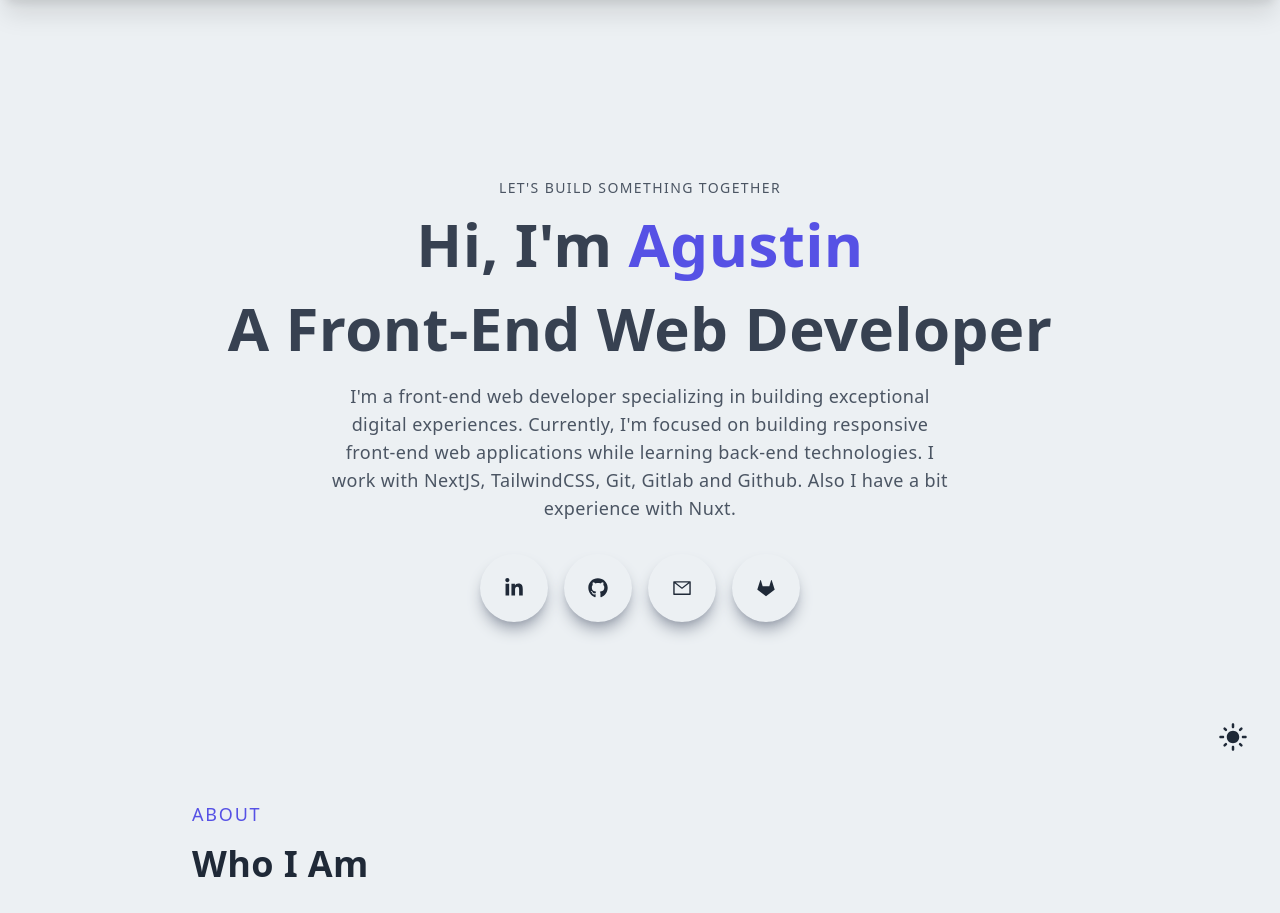
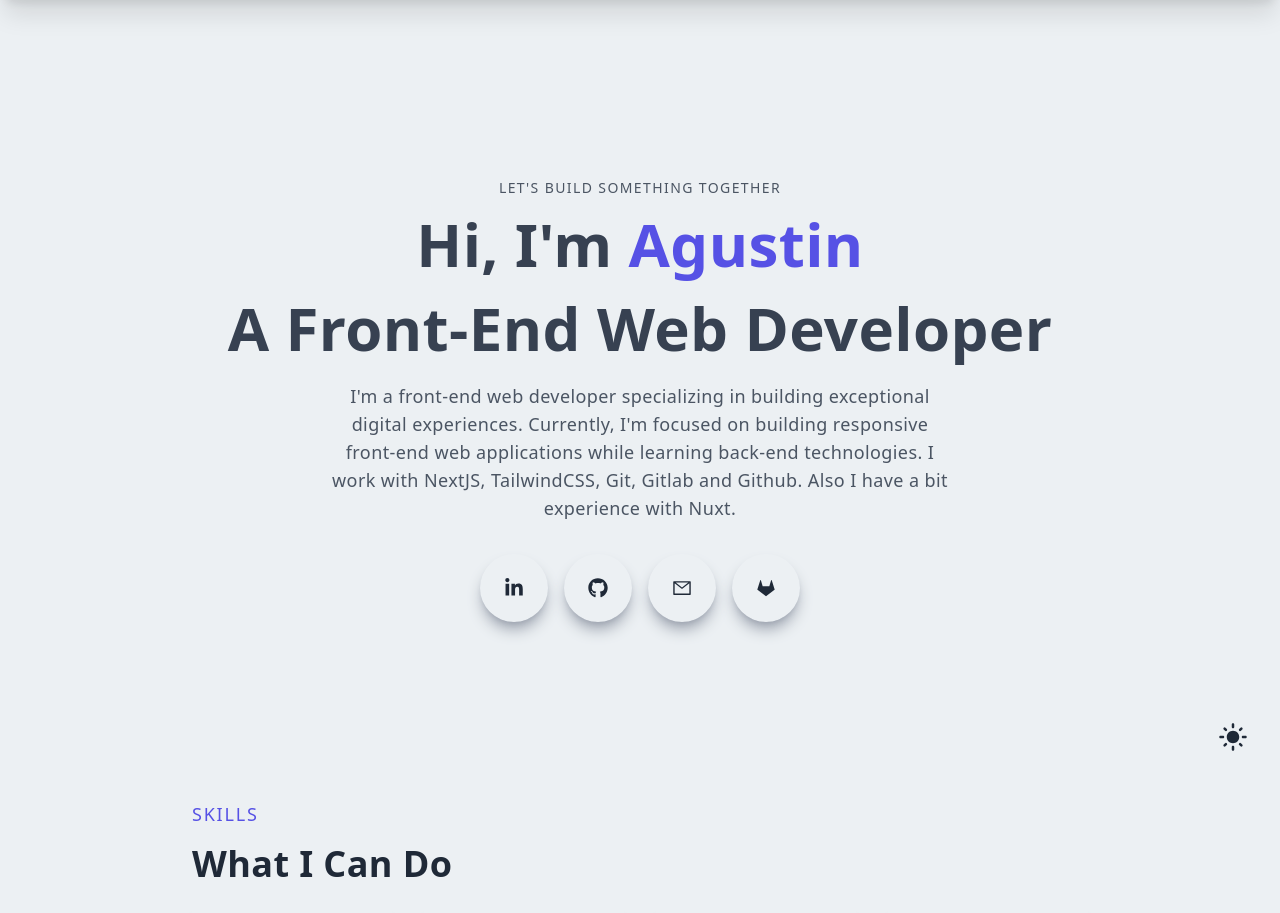
Before and after one commit to agustinpetrillo/portfolio, a Next.js app: page / in a window 1280 px wide. Shown: the top 913 px of the page. Built offline with nearby package versions, Linux system fonts and the light colour scheme.

Commit message:
removed second section and added new color

```diff
--- a/pages/index.tsx
+++ b/pages/index.tsx
@@ -23,9 +23,10 @@ const Home: NextPage = () => {
         <link rel="icon" href="/assets/logo-nav.png" />
       </Head>
 
-      <div className="dark:bg-gradient-to-br from-gray-800 to-black">
+      {/* <div className="dark:bg-gradient-to-br from-gray-800 to-black"> */}
+      <div className="dark:bg-dark-background">
         <FirstSection />
-        <SecondSection />
+        {/* <SecondSection /> */}
         <ThirdSection />
         <FourthSection />
         <FifthSection />
```
